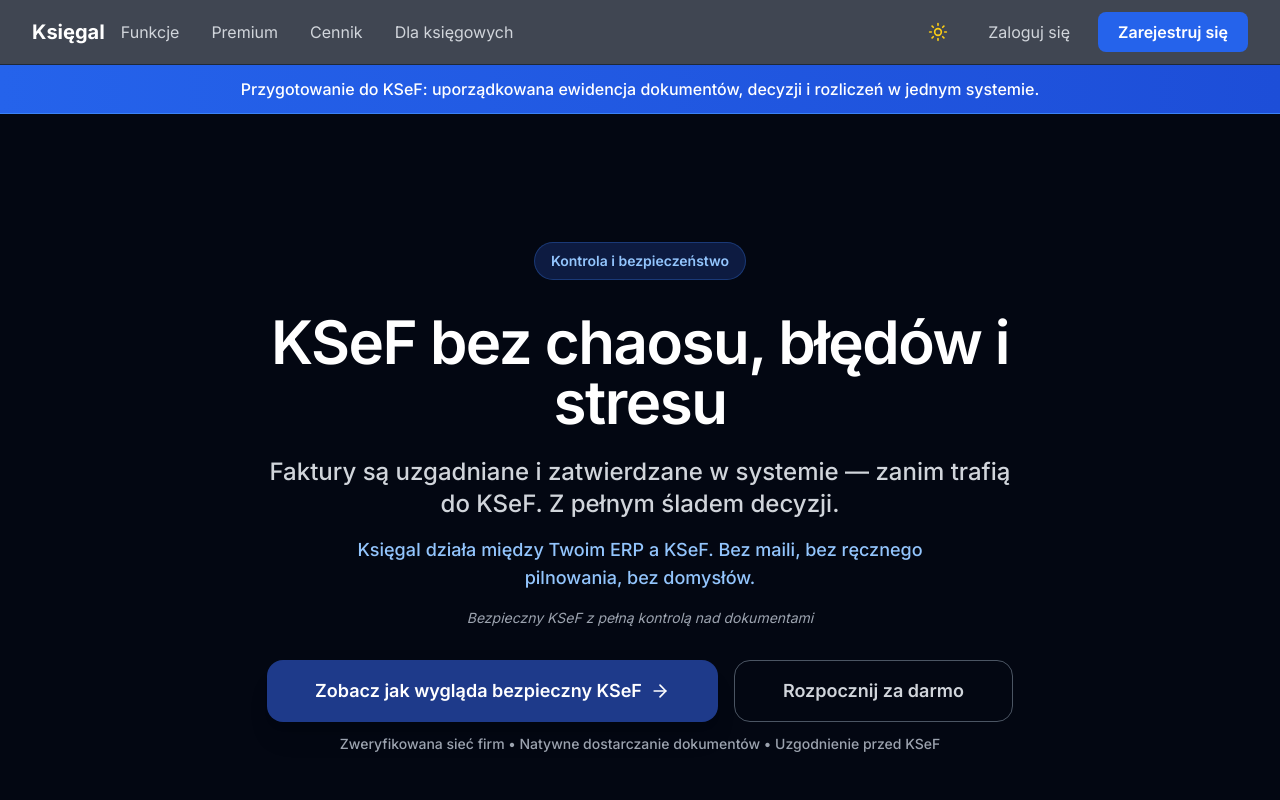
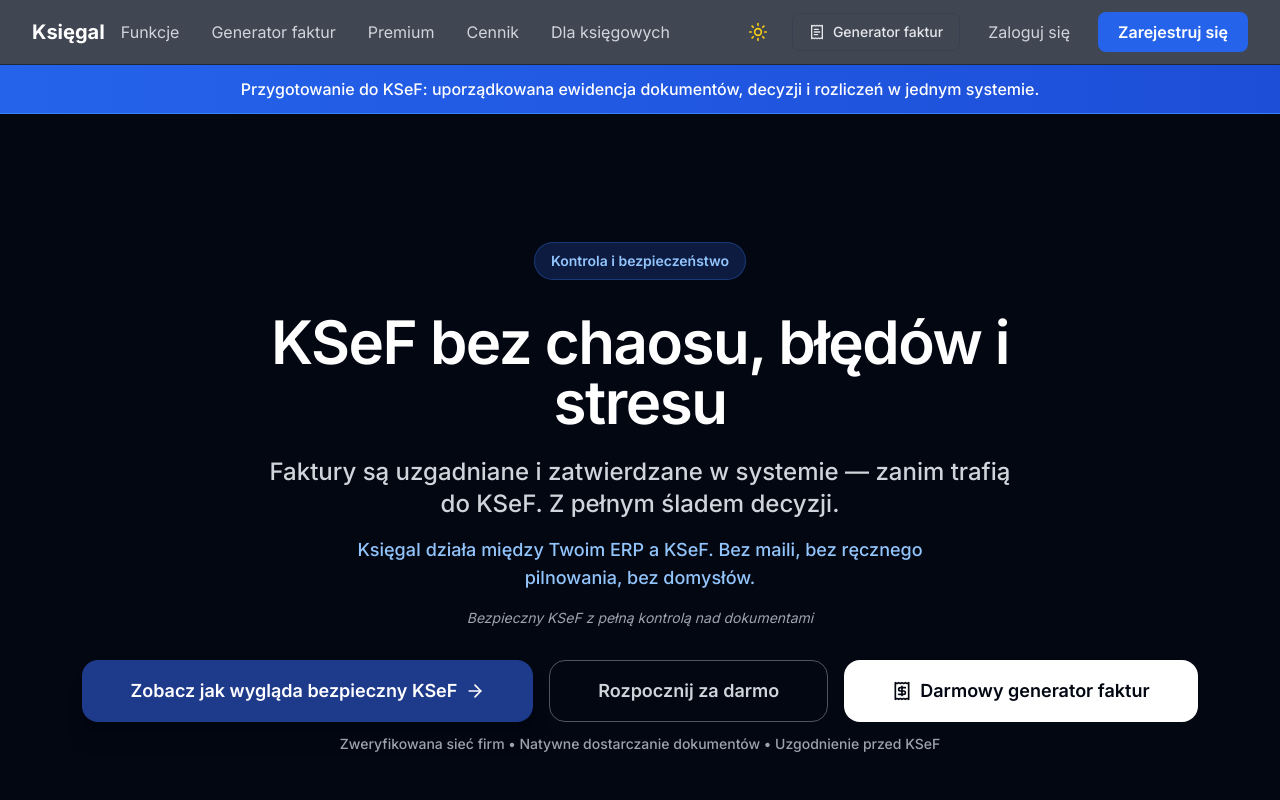
Before and after one commit to quarzasiphix/ksiegai-next, a Next.js app: page / in a window 1280 px wide. Shown: the top 800 px of the page. Built offline with nearby package versions, Linux system fonts and the light colour scheme; no server answers.

Commit message:
feat(marketing): link invoice generator from landing

```diff
--- a/app/page.tsx
+++ b/app/page.tsx
@@ -244,6 +244,13 @@
                 className="inline-flex items-center justify-center gap-2 bg-transparent border border-gray-600 hover:border-gray-400 text-gray-300 text-base sm:text-lg px-8 sm:px-12 py-3 sm:py-4 rounded-xl sm:rounded-2xl font-semibold transition-all whitespace-nowrap"
               >
                 <span suppressHydrationWarning>{content.ctaSecondary}</span>
+              </Link>
+              <Link
+                href="/darmowy-generator-faktur"
+                className="inline-flex items-center justify-center gap-2 bg-white text-gray-950 hover:bg-gray-100 text-base sm:text-lg px-8 sm:px-12 py-3 sm:py-4 rounded-xl sm:rounded-2xl font-semibold transition-all whitespace-nowrap"
+              >
+                <Receipt className="h-5 w-5" />
+                <span>Darmowy generator faktur</span>
               </Link>
             </div>
             <p className="text-xs sm:text-sm text-gray-400 font-medium text-center animate-fade-in px-2">
--- a/components/Header.tsx
+++ b/components/Header.tsx
@@ -4,7 +4,7 @@
 import { useEffect, useState } from "react";
 import { supabase } from "@/lib/supabase";
 import { getAuthToken, redirectToApp, clearAuthToken, storeAuthToken, storeAndRedirect, checkAndRedirectToLocalhost } from "@/lib/auth/crossDomainAuth";
-import { User, Crown, LogOut, Sun, Moon } from "lucide-react";
+import { User, Crown, LogOut, Sun, Moon, ReceiptText } from "lucide-react";
 
 export default function Header() {
   const [user, setUser] = useState<any>(null);
@@ -246,6 +246,9 @@
             <a href="/#funkcje" className="text-gray-300 hover:text-white transition-colors text-sm lg:text-base">
               Funkcje
             </a>
+            <Link href="/darmowy-generator-faktur" className="text-gray-300 hover:text-white transition-colors text-sm lg:text-base">
+              Generator faktur
+            </Link>
             <Link href="/premium" className="text-gray-300 hover:text-white transition-colors text-sm lg:text-base">
               Premium
             </Link>
@@ -301,6 +304,12 @@
               </div>
             ) : (
               <div className="flex items-center gap-2 sm:gap-3 flex-nowrap">
+                <Link href="/darmowy-generator-faktur">
+                  <button className="hidden sm:inline-flex items-center gap-2 border border-gray-700 text-gray-200 hover:border-gray-500 hover:text-white px-3 sm:px-4 py-2 rounded-lg font-medium transition-colors text-sm whitespace-nowrap">
+                    <ReceiptText className="h-4 w-4" />
+                    Generator faktur
+                  </button>
+                </Link>
                 <Link href="/logowanie">
                   <button className="text-gray-300 hover:text-white px-2 sm:px-4 py-2 transition-colors text-sm sm:text-base whitespace-nowrap">
                     Zaloguj się
```
Also changed, not shown: 1 other file (tests, documents, lock files or other folders).
